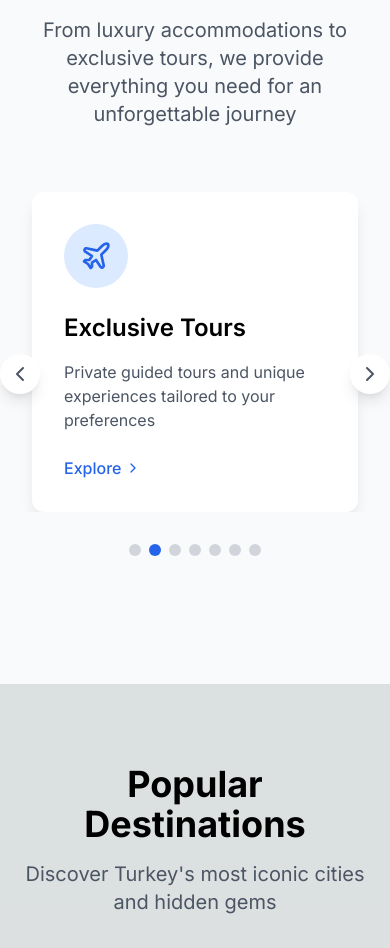
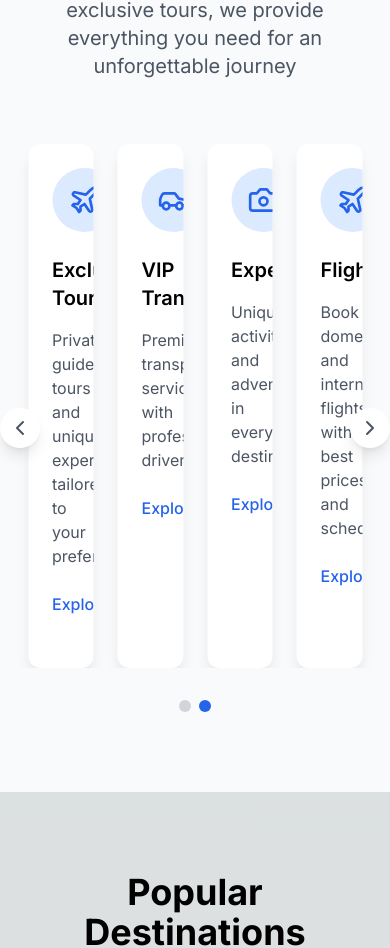
Before and after one commit to hakancineli/mrforty, a Next.js app: page / in a window 390 px wide. Shown: the part 1052-2000 px from the top of the page. Built offline with nearby package versions, Linux system fonts and the light colour scheme.

Commit message:
Update services carousel to show 4 cards per slide
- Modify carousel to display 4 service cards simultaneously
- Update slide navigation logic for 4-card groups
- Maintain responsive design with proper spacing
- Keep original card styling and interactions

```diff
--- a/src/app/page.tsx
+++ b/src/app/page.tsx
@@ -78,7 +78,7 @@
   // Auto-advance slide every 5 seconds
   useEffect(() => {
     const interval = setInterval(() => {
-      setCurrentSlide((prev) => (prev === services.length - 1 ? 0 : prev + 1))
+      setCurrentSlide((prev) => (prev === Math.ceil(services.length / 4) - 1 ? 0 : prev + 1))
     }, 5000)
 
     return () => clearInterval(interval)
@@ -314,7 +314,7 @@
       </section>
 
       {/* Services Section */}
-      <section className="py-32 px-4 bg-gray-50">
+      <section className="py-20 px-4 bg-gray-50">
         <div className="max-w-7xl mx-auto">
           <div className="text-center mb-16">
             <h2 className="text-4xl font-bold mb-4">Our Premium Services</h2>
@@ -323,16 +323,31 @@
             </p>
           </div>
 
-          {/* Services Carousel */}
+          {/* Services Carousel - 4 cards visible */}
           <div className="relative">
             <div className="overflow-hidden">
               <div
-                className="flex transition-transform duration-500 ease-in-out carousel-container"
-                style={{ transform: `translateX(-${currentSlide * 100}%)` }}
+                className="flex transition-transform duration-500 ease-in-out"
+                style={{ transform: `translateX(-${currentSlide * 25}%)` }}
               >
                 {services.map((service, index) => (
-                  <div key={index} className="w-full flex-shrink-0 px-4">
-                    <ServiceCard service={service} />
+                  <div key={index} className="w-1/4 flex-shrink-0 px-3">
+                    <div className="card group cursor-pointer h-full">
+                      <div className="p-6">
+                        <div className="w-16 h-16 bg-primary-100 rounded-full flex items-center justify-center mb-6 group-hover:bg-primary-200 transition-colors">
+                          <service.icon className="w-8 h-8 text-primary-600" />
+                        </div>
+                        <h3 className="text-xl font-semibold mb-4">{service.title}</h3>
+                        <p className="text-gray-600 mb-6">{service.description}</p>
+                        <Link
+                          href={service.link}
+                          className="inline-flex items-center text-primary-600 font-medium hover:text-primary-700 transition-colors"
+                        >
+                          Explore
+                          <ChevronRight className="w-4 h-4 ml-1" />
+                        </Link>
+                      </div>
+                    </div>
                   </div>
                 ))}
               </div>
@@ -340,14 +355,14 @@
 
             {/* Navigation Buttons */}
             <button
-              onClick={() => setCurrentSlide((prev) => (prev === 0 ? services.length - 1 : prev - 1))}
+              onClick={() => setCurrentSlide((prev) => (prev === 0 ? Math.ceil(services.length / 4) - 1 : prev - 1))}
               className="absolute left-0 top-1/2 -translate-y-1/2 -translate-x-4 bg-white rounded-full p-2 shadow-lg hover:bg-gray-100 transition-colors z-10"
               aria-label="Previous slide"
             >
               <ChevronLeft className="w-6 h-6 text-gray-600" />
             </button>
             <button
-              onClick={() => setCurrentSlide((prev) => (prev === services.length - 1 ? 0 : prev + 1))}
+              onClick={() => setCurrentSlide((prev) => (prev === Math.ceil(services.length / 4) - 1 ? 0 : prev + 1))}
               className="absolute right-0 top-1/2 -translate-y-1/2 translate-x-4 bg-white rounded-full p-2 shadow-lg hover:bg-gray-100 transition-colors z-10"
               aria-label="Next slide"
             >
@@ -356,7 +371,7 @@
 
             {/* Dots Indicator */}
             <div className="flex justify-center mt-8 space-x-2">
-              {services.map((_, index) => (
+              {Array.from({ length: Math.ceil(services.length / 4) }).map((_, index) => (
                 <button
                   key={index}
                   onClick={() => setCurrentSlide(index)}
```
